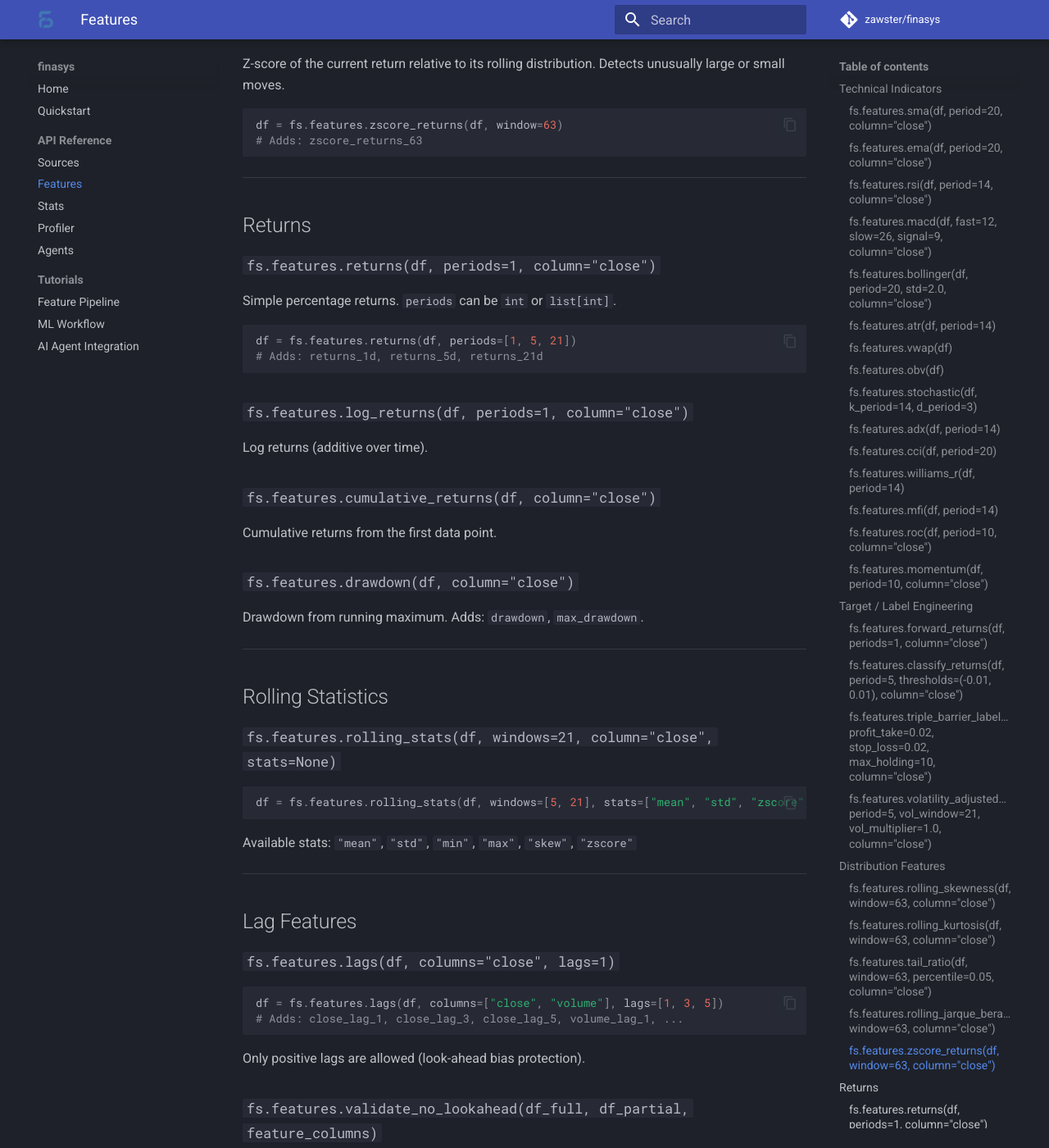
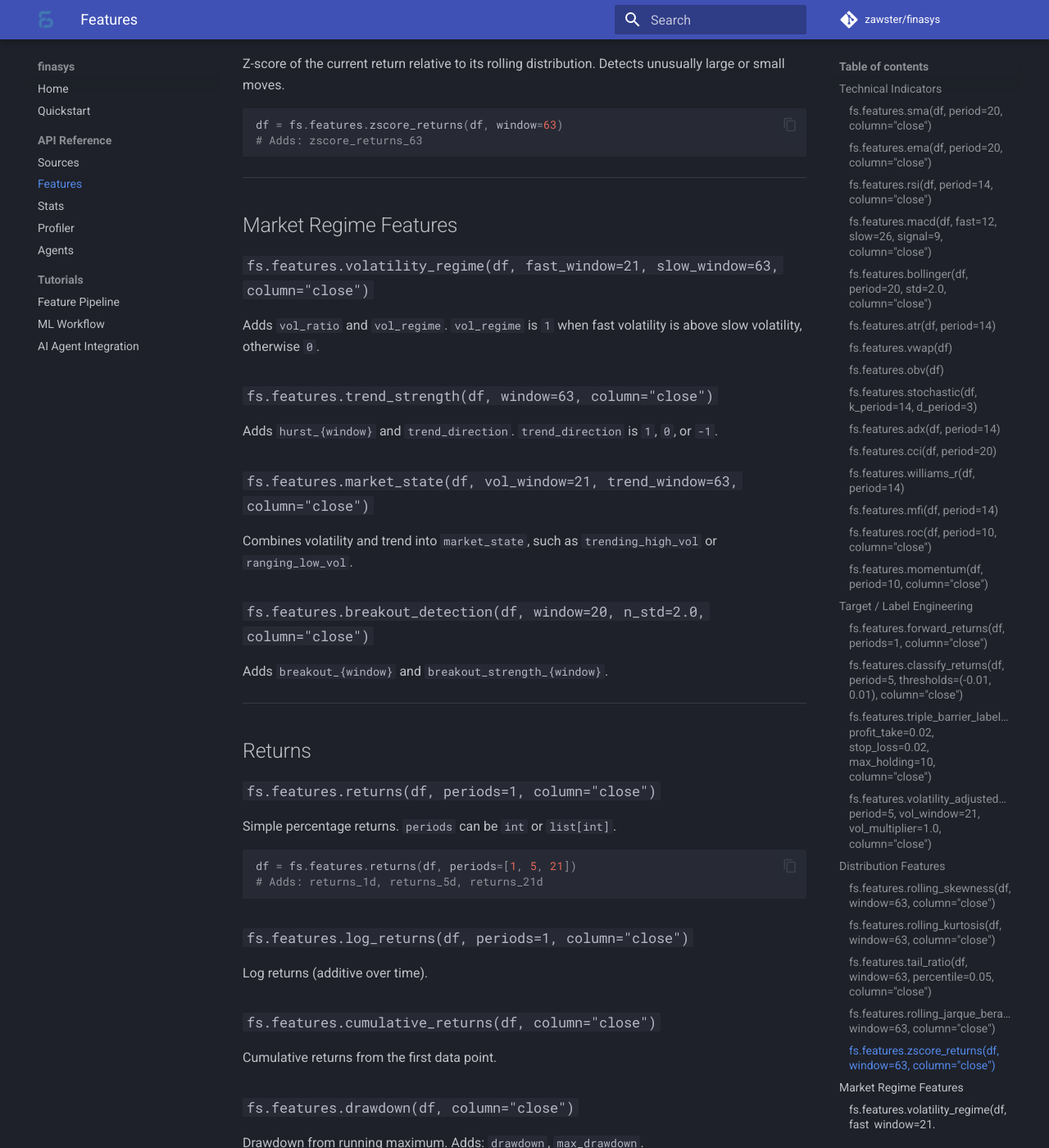
Before and after one commit to zawster/finasys, an MkDocs documentation site: the page built from docs/docs/api/features.md, in a window 1280 px wide and 1400 px high, scrolled down 4376 px. Shown: the whole window at 82% size. Built offline with MkDocs 1.6.1 and Material for MkDocs 9.7.7, drawn with Linux system fonts in a browser that asks for light colours; comment, search, counter and statistics services are not loaded; some of the changed text lies outside the part shown.

Commit message:
Release v0.1.4 with portfolio, quality, regime, and agent tools

````diff
--- a/docs/docs/api/features.md
+++ b/docs/docs/api/features.md
@@ -163,6 +163,26 @@ df = fs.features.zscore_returns(df, window=63)
 
 ---
 
+## Market Regime Features
+
+### `fs.features.volatility_regime(df, fast_window=21, slow_window=63, column="close")`
+
+Adds `vol_ratio` and `vol_regime`. `vol_regime` is `1` when fast volatility is above slow volatility, otherwise `0`.
+
+### `fs.features.trend_strength(df, window=63, column="close")`
+
+Adds `hurst_{window}` and `trend_direction`. `trend_direction` is `1`, `0`, or `-1`.
+
+### `fs.features.market_state(df, vol_window=21, trend_window=63, column="close")`
+
+Combines volatility and trend into `market_state`, such as `trending_high_vol` or `ranging_low_vol`.
+
+### `fs.features.breakout_detection(df, window=20, n_std=2.0, column="close")`
+
+Adds `breakout_{window}` and `breakout_strength_{window}`.
+
+---
+
 ## Returns
 
 ### `fs.features.returns(df, periods=1, column="close")`
@@ -272,6 +292,7 @@ Available step classes:
 | **Features** | `RollingStats`, `Lags`, `Calendar` |
 | **Targets** | `ForwardReturns`, `ClassifyReturns`, `TripleBarrier`, `VolAdjustedLabels` |
 | **Distributions** | `RollingSkewness`, `RollingKurtosis`, `TailRatio`, `ZscoreReturns` |
+| **Regime** | `VolatilityRegime`, `TrendStrength`, `MarketState`, `BreakoutDetection` |
 
 ```python
 # ML pipeline with targets and distribution features
````
